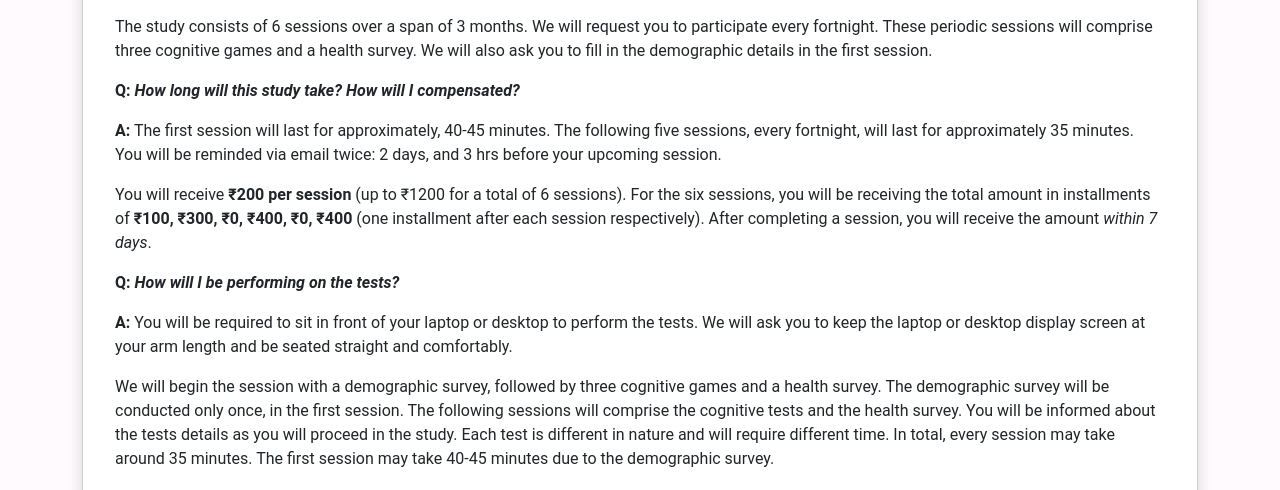
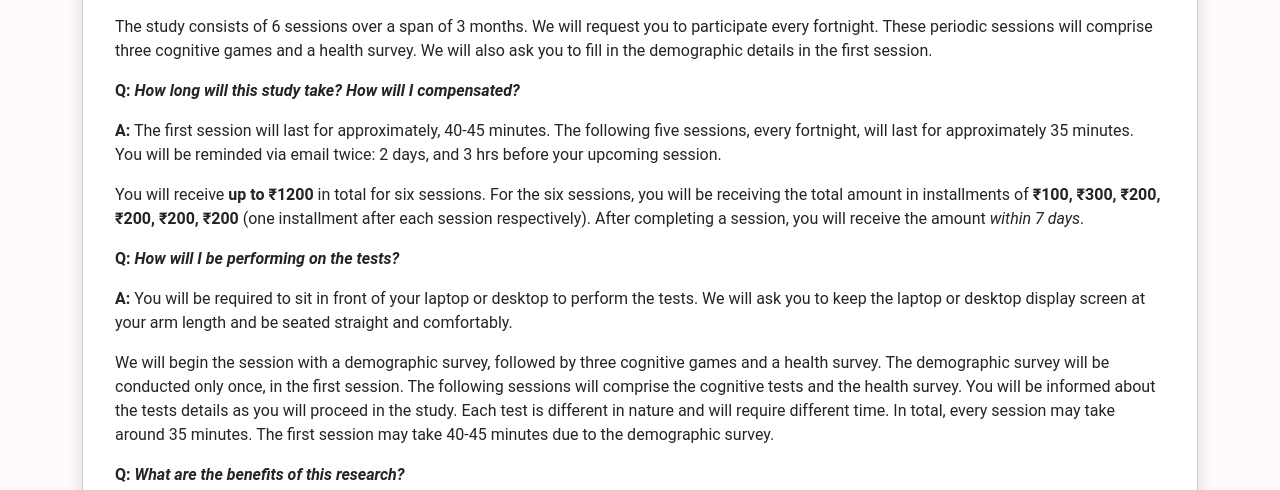
Before and after one commit to VivekPamnani/django-auth-app, a Django app: page /user/consent/ in a window 1280 px wide. Shown: the part 199-689 px from the top of the page. Run offline with Django 4.2, Linux system fonts and the light colour scheme; some libraries are stand-ins or nearby versions.

Commit message:
content update

```diff
--- a/user/templates/user/consent.html
+++ b/user/templates/user/consent.html
@@ -34,7 +34,7 @@
 
                         <p><b>Q: <em>How long will this study take? How will I compensated?</em></b></p>
                         <p><b>A:</b> The first session will last for approximately, 40-45 minutes. The following five sessions, every fortnight, will last for approximately 35 minutes. You will be reminded via email twice: 2 days, and 3 hrs before your upcoming session.</p>
-                        <p>You will receive <b>₹200 per session</b> (up to ₹1200 for a total of 6 sessions). For the six sessions, you will be receiving the total amount in installments of <b>₹100, ₹300, ₹0, ₹400, ₹0, ₹400</b> (one installment after each session respectively). After completing a session, you will receive the amount <em>within 7 days</em>.</p>
+                        <p>You will receive <b>up to ₹1200</b> in total for six sessions. For the six sessions, you will be receiving the total amount in installments of <b>₹100, ₹300, ₹200, ₹200, ₹200, ₹200</b> (one installment after each session respectively). After completing a session, you will receive the amount <em>within 7 days</em>.</p>
 
                         <p><b>Q: <em>How will I be performing on the tests?</em></b></p>
                         <p><b>A:</b> You will be required to sit in front of your laptop or desktop to perform the tests. We will ask you to keep the laptop or desktop display screen at your arm length and be seated straight and comfortably.</p>
--- a/user/views.py
+++ b/user/views.py
@@ -154,7 +154,7 @@ def reset_pwd(request, got_name=0, verified=0):
                     fail_silently=True)
                 request.session['got_name'] = 1
                 request.session['verified'] = 0
-                return render(request, 'user/reset.html', context={'err_msg': 'OK, mail sent!', 'verified': 0, 'got_name': 1})
+                return render(request, 'user/reset.html', context={'err_msg': "OK, mail has been sent to " + str(forgot_user.email) + "!", 'verified': 0, 'got_name': 1})
                 # reset_pwd(request, 1, 0)
             else:
                 del request.session['forgot_username']
```
Also changed, not shown: 1 other file.
